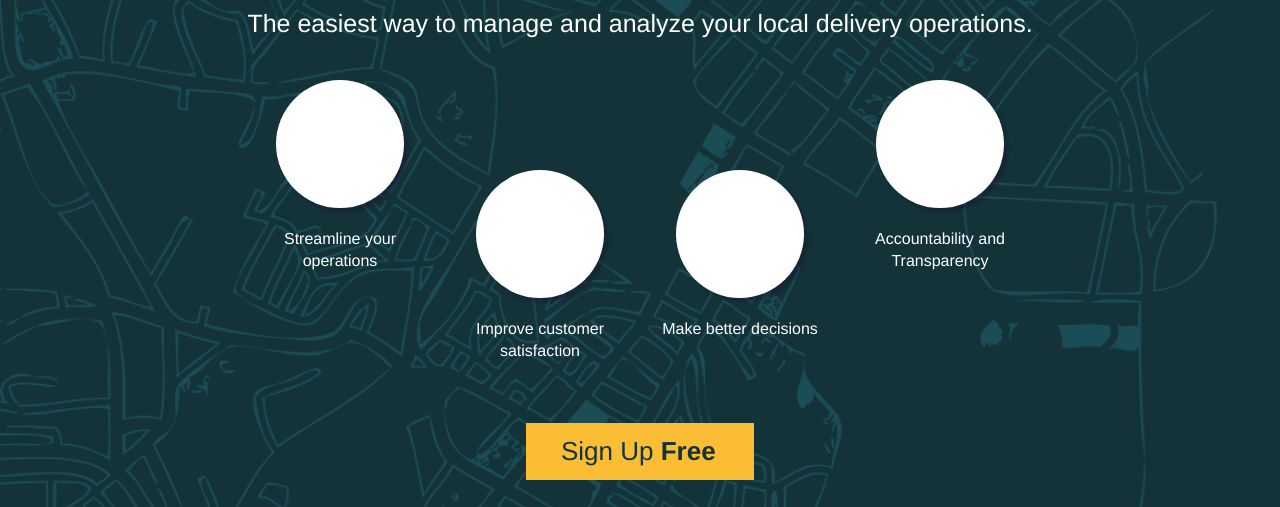
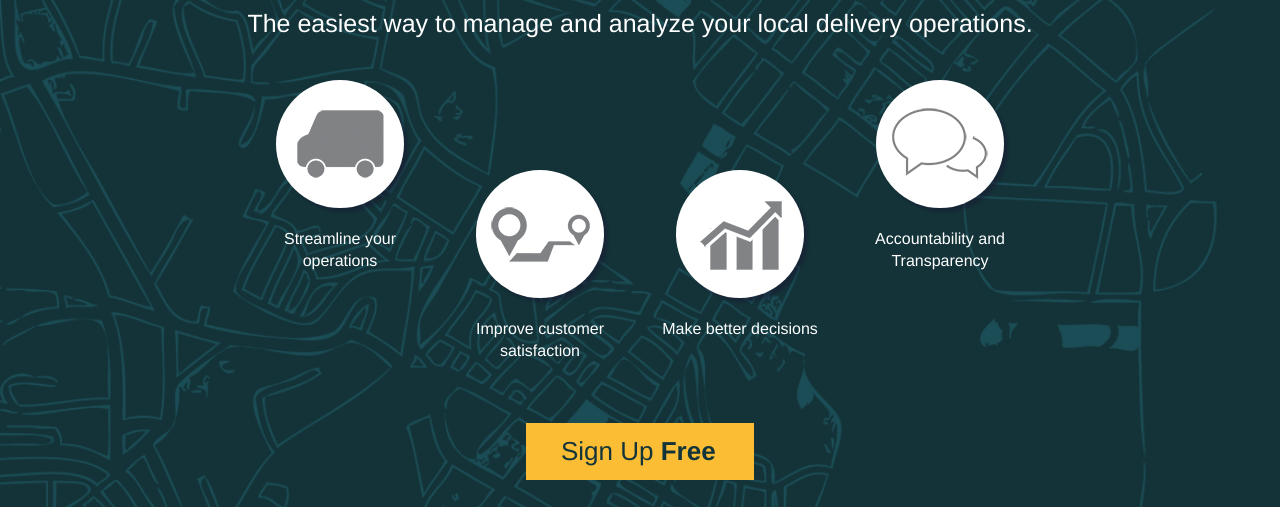
Before and after one commit to super1988amy/6connect_webpage, a plain HTML site: page index.html in a window 1280 px wide. Shown: the part 272-779 px from the top of the page. Drawn offline with nearby package versions, Linux system fonts and the light colour scheme.

Commit message:
add SignUp icons

```diff
--- a/index.html
+++ b/index.html
@@ -42,25 +42,33 @@
 				<div class="row content">
 					<div class="col-md-3 col-sm-6">
 						<div class="function">
-							<div class="function-icon"></div>
+							<div class="function-img">
+								<div class="fucntion-icons icon1"></div>
+							</div>
 							<div class="text-center function-text">Streamline your operations</div>
 						</div>
 					</div>
 					<div class="col-md-3 col-sm-6">
 						<div class="function lower">
-							<div class="function-icon"></div>
+							<div class="function-img">
+								<div class="fucntion-icons icon2"></div>
+							</div>
 							<div class="text-center function-text">Improve customer satisfaction</div>
 						</div>
 					</div>
 					<div class="col-md-3 col-sm-6">
 						<div class="function lower">
-							<div class="function-icon"></div>
+							<div class="function-img">
+								<div class="fucntion-icons icon3"></div>
+							</div>
 							<div class="text-center function-text">Make better decisions</div>
 						</div>
 					</div>
 					<div class="col-md-3 col-sm-6">
 						<div class="function">
-							<div class="function-icon"></div>
+							<div class="function-img">
+								<div class="fucntion-icons icon4"></div>
+							</div>
 							<div class="text-center function-text">Accountability and Transparency</div>
 						</div>
 					</div>
--- a/style.css
+++ b/style.css
@@ -50,7 +50,7 @@ a:hover {
 	margin-bottom: 38px;
 }
 
-.function-icon{
+.function-img{
 	width: 128px;
 	height: 128px;
 	border-radius: 99em;
@@ -58,8 +58,34 @@ a:hover {
 	box-shadow:4px 4px 3px rgba(10%,10%,20%,0.5);
 	margin: 0px auto;
 	margin-bottom: 20px;
+}
 
+
+/* icon setting */
+#SignUp .fucntion-icons {
+	width: 128px;
+	height: 128px;
+	background: url(images/SignUp_img.png) no-repeat;
 }
+
+#SignUp .icon1 {
+	background-position: 0px 0px;
+}
+
+#SignUp .icon2 {
+	background-position: -128px 0px;
+}
+
+#SignUp .icon3 {
+	background-position: -256px 0px;
+}
+
+#SignUp .icon4 {
+	background-position: -384px 0px;
+}
+/* icon setting */
+
+
 
 .function-text{
 	color: #fff;
@@ -78,6 +104,7 @@ a:hover {
     width: 228px;
 }
 
+
 #SignUp .learn_more {
 	padding: 10px;
 	background: #fbbd34;
@@ -86,6 +113,13 @@ a:hover {
 	margin-top: 30px;
 	color: #FFFFFF;
 }
+
+
+
+
+
+
+
 
 /* arrow animation setting */
 #SignUp .arrow_down {
@@ -139,6 +173,7 @@ a:hover {
 }
 
 
+/* icon setting */
 #LearnMore .learnMore-icons {
 	width: 190px;
 	height: 135px;
@@ -160,6 +195,7 @@ a:hover {
 #LearnMore .icon4 {
 	background-position: -570px 0px;
 }
+/* icon setting */
 
 
 #LearnMore .content {
```
Also changed, not shown: images/SignUp_img.png (added).
